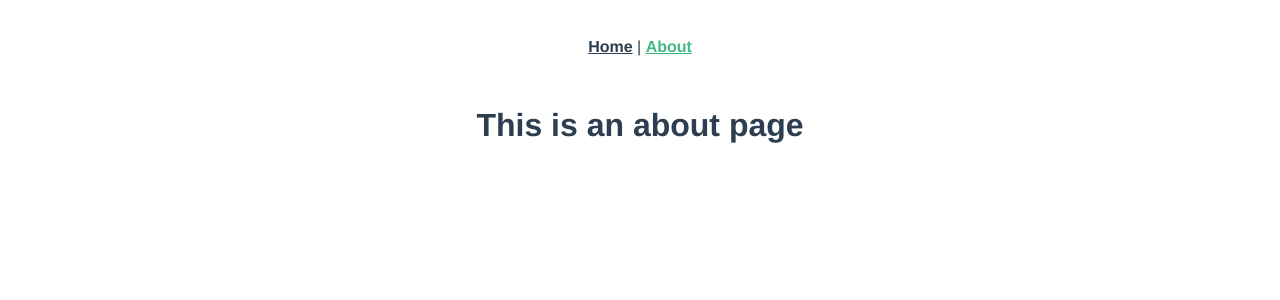
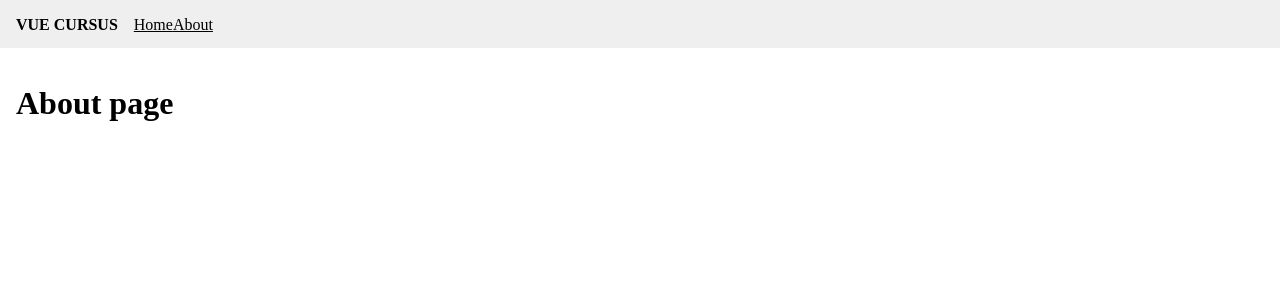
Before and after one commit to jeffrhap/vue-cursus, a Vue app: page /about in a window 1280 px wide. Shown: the top 300 px of the page. Built offline with nearby package versions, Linux system fonts and the light colour scheme.

Commit message:
Lesson 1

```diff
--- a/src/App.vue
+++ b/src/App.vue
@@ -1,32 +1,25 @@
 <template>
-  <div id="app">
-    <div id="nav">
-      <router-link to="/">Home</router-link> |
+  <div>
+    <nav>
+      <div class="title">Vue cursus</div>
+      <router-link to="/">Home</router-link>
       <router-link to="/about">About</router-link>
-    </div>
-    <router-view/>
+    </nav>
+    <router-view />
   </div>
 </template>
 
 <style lang="scss">
-#app {
-  font-family: Avenir, Helvetica, Arial, sans-serif;
-  -webkit-font-smoothing: antialiased;
-  -moz-osx-font-smoothing: grayscale;
-  text-align: center;
-  color: #2c3e50;
-}
+nav {
+   background-color:#efefef;
+   height: 48px;
 
-#nav {
-  padding: 30px;
-
-  a {
-    font-weight: bold;
-    color: #2c3e50;
-
-    &.router-link-exact-active {
-      color: #42b983;
-    }
-  }
-}
+   .title {
+	   padding: 1rem;
+	   font-weight: bold;
+	   text-transform: uppercase;
+	   color: #000000;
+	   display: inline-block;
+   }
+ }
 </style>
--- /dev/null
+++ b/src/assets/scss/main.scss
@@ -0,0 +1,16 @@
+* {
+    box-sizing: border-box;
+}
+
+body {
+    padding: 0;
+    margin: 0;
+}
+
+a {
+    color: #000000;
+}
+
+.page {
+    padding: 16px;
+}
--- a/src/components/HelloWorld.vue
+++ /dev/null
@@ -1,59 +0,0 @@
-<template>
-  <div class="hello">
-    <h1>{{ msg }}</h1>
-    <p>
-      For a guide and recipes on how to configure / customize this project,<br>
-      check out the
-      <a href="https://cli.vuejs.org" target="_blank" rel="noopener">vue-cli documentation</a>.
-    </p>
-    <h3>Installed CLI Plugins</h3>
-    <ul>
-      <li><a href="https://github.com/vuejs/vue-cli/tree/dev/packages/%40vue/cli-plugin-babel" target="_blank" rel="noopener">babel</a></li>
-      <li><a href="https://github.com/vuejs/vue-cli/tree/dev/packages/%40vue/cli-plugin-router" target="_blank" rel="noopener">router</a></li>
-      <li><a href="https://github.com/vuejs/vue-cli/tree/dev/packages/%40vue/cli-plugin-vuex" target="_blank" rel="noopener">vuex</a></li>
-    </ul>
-    <h3>Essential Links</h3>
-    <ul>
-      <li><a href="https://vuejs.org" target="_blank" rel="noopener">Core Docs</a></li>
-      <li><a href="https://forum.vuejs.org" target="_blank" rel="noopener">Forum</a></li>
-      <li><a href="https://chat.vuejs.org" target="_blank" rel="noopener">Community Chat</a></li>
-      <li><a href="https://twitter.com/vuejs" target="_blank" rel="noopener">Twitter</a></li>
-      <li><a href="https://news.vuejs.org" target="_blank" rel="noopener">News</a></li>
-    </ul>
-    <h3>Ecosystem</h3>
-    <ul>
-      <li><a href="https://router.vuejs.org" target="_blank" rel="noopener">vue-router</a></li>
-      <li><a href="https://vuex.vuejs.org" target="_blank" rel="noopener">vuex</a></li>
-      <li><a href="https://github.com/vuejs/vue-devtools#vue-devtools" target="_blank" rel="noopener">vue-devtools</a></li>
-      <li><a href="https://vue-loader.vuejs.org" target="_blank" rel="noopener">vue-loader</a></li>
-      <li><a href="https://github.com/vuejs/awesome-vue" target="_blank" rel="noopener">awesome-vue</a></li>
-    </ul>
-  </div>
-</template>
-
-<script>
-export default {
-  name: 'HelloWorld',
-  props: {
-    msg: String
-  }
-}
-</script>
-
-<!-- Add "scoped" attribute to limit CSS to this component only -->
-<style scoped lang="scss">
-h3 {
-  margin: 40px 0 0;
-}
-ul {
-  list-style-type: none;
-  padding: 0;
-}
-li {
-  display: inline-block;
-  margin: 0 10px;
-}
-a {
-  color: #42b983;
-}
-</style>
--- a/src/main.js
+++ b/src/main.js
@@ -2,6 +2,7 @@ import Vue from 'vue'
 import App from './App.vue'
 import router from './router'
 import store from './store'
+import '@/assets/scss/main.scss'
 
 Vue.config.productionTip = false
 
--- a/src/router/index.js
+++ b/src/router/index.js
@@ -1,6 +1,7 @@
 import Vue from 'vue'
 import VueRouter from 'vue-router'
 import Home from '../views/Home.vue'
+import About from '../views/About.vue'
 
 Vue.use(VueRouter)
 
@@ -13,10 +14,7 @@ const routes = [
   {
     path: '/about',
     name: 'About',
-    // route level code-splitting
-    // this generates a separate chunk (about.[hash].js) for this route
-    // which is lazy-loaded when the route is visited.
-    component: () => import(/* webpackChunkName: "about" */ '../views/About.vue')
+    component: About
   }
 ]
 
--- a/src/views/About.vue
+++ b/src/views/About.vue
@@ -1,5 +1,11 @@
 <template>
-  <div class="about">
-    <h1>This is an about page</h1>
+  <div class="page">
+    <h1>About page</h1>
   </div>
 </template>
+
+<script>
+export default {
+  name: "About",
+};
+</script>
--- a/src/views/Home.vue
+++ b/src/views/Home.vue
@@ -1,18 +1,120 @@
 <template>
-  <div class="home">
-    <img alt="Vue logo" src="../assets/logo.png">
-    <HelloWorld msg="Welcome to Your Vue.js App"/>
+  <div class="page">
+    <h1>Home</h1>
+    <p>Welkom {{ name }} bij de cursus</p>
+    <p>{{ team }} Rulez!!</p>
+
+    <div
+      class="contestant"
+      v-for="contestant in contestants"
+      :key="contestant.id"
+    >
+      <div class="contestant-info">
+        <div class="name">{{ contestant.name }}</div>
+        <div class="team">{{ contestant.team }}</div>
+      </div>
+      <div class="remove" @click="removeContestant(contestant.id)">X</div>
+    </div>
+
+    <div class="form">
+      <h2>Voeg deelnemer toe</h2>
+      <div class="name">Naam:</div>
+      <input type="text" v-model="newContestantName" />
+      <div class="name">Team:</div>
+      <input type="text" v-model="newContestantTeam" />
+      <button @click="newContestant">Voeg toe</button>
+    </div>
   </div>
 </template>
 
 <script>
-// @ is an alias to /src
-import HelloWorld from '@/components/HelloWorld.vue'
+export default {
+  name: "Home",
+  data() {
+    return {
+      name: "Jeffrey",
+      team: "Engagement",
+      newContestantName: "",
+      newContestantTeam: "",
+      contestants: [
+        {
+          id: 0,
+          name: "Mark",
+          team: "Platforms",
+        },
+        {
+          id: 1,
+          name: "Pim",
+          team: "Platforms",
+        },
+        {
+          id: 2,
+          name: "Tom",
+          team: "Platforms",
+        },
+        {
+          id: 3,
+          name: "Dennis",
+          team: "Engagement",
+        },
+        {
+          id: 4,
+          name: "Nick",
+          team: "Engagement",
+        },
+        {
+          id: 5,
+          name: "Jeffrey",
+          team: "Engagement",
+        },
+      ],
+    };
+  },
+  methods: {
+    newContestant() {
+      if (this.newContestantName && this.newContestantTeam) {
+        this.contestants.push({
+          id: this.contestants.length + 1,
+          name: this.newContestantName,
+          team: this.newContestantTeam,
+        });
 
-export default {
-  name: 'Home',
-  components: {
-    HelloWorld
+        this.newContestantName = "";
+        this.newContestantTeam = "";
+      } else {
+        console.error("Niet alle velden zijn ingevuld");
+      }
+    },
+
+    removeContestant(id) {
+      this.contestants.splice(id, 1);
+    },
+  },
+};
+</script>
+
+<style lang="scss">
+  .contestant {
+    display: flex;
+    justify-content: space-between;
+    align-items: center;
+    padding: 1rem;
+    margin-bottom: 16px;
+    background-color: lightblue;
+
+    .name {
+      font-size: 20px;
+      font-weight: bold;
+    }
+
+    .remove {
+      cursor: pointer;
+    }
   }
-}
-</script>
+
+  .form {
+    button {
+      display: block;
+    }
+  }
+</style>
```
Also changed, not shown: src/assets/logo.png (deleted).
